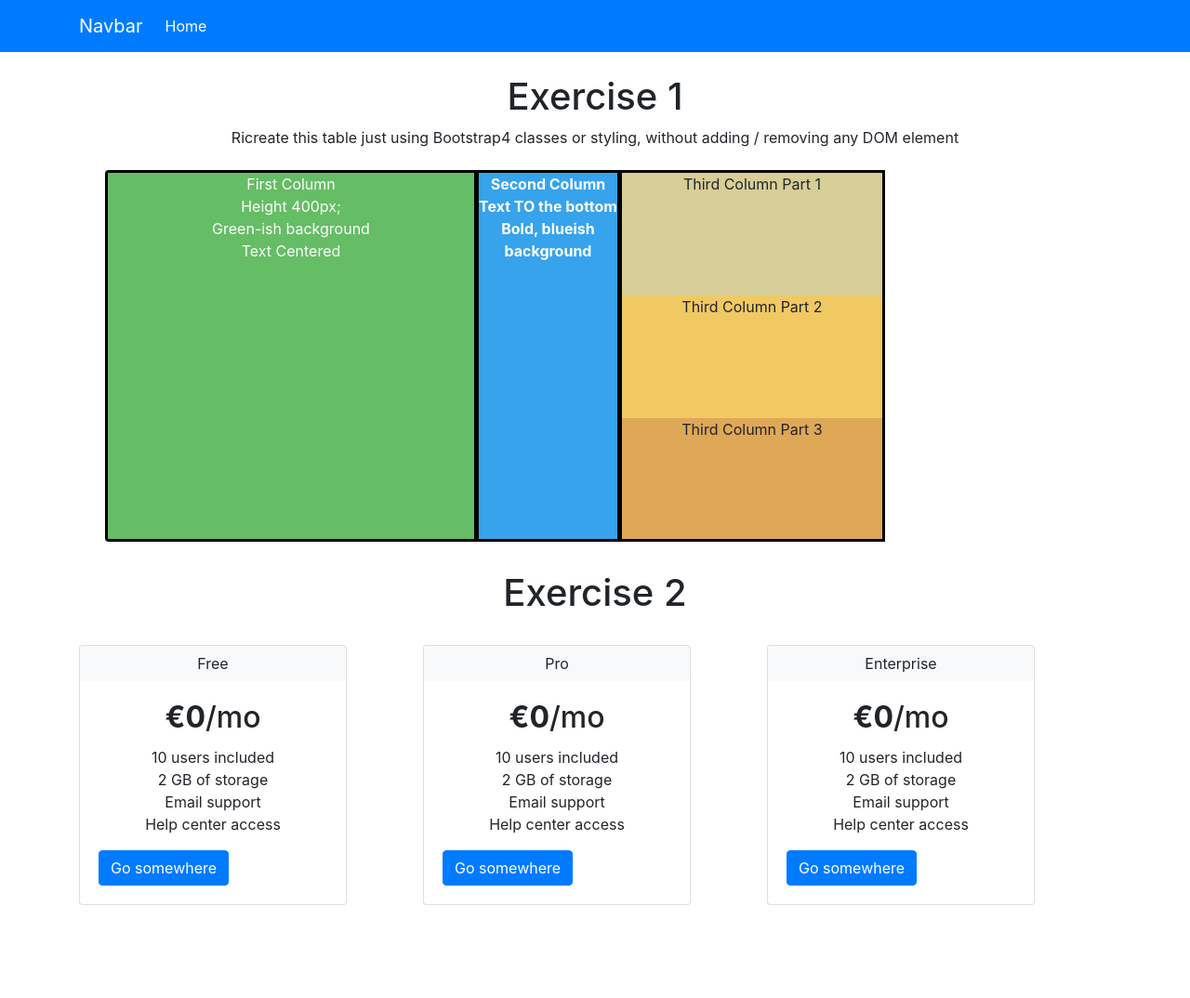
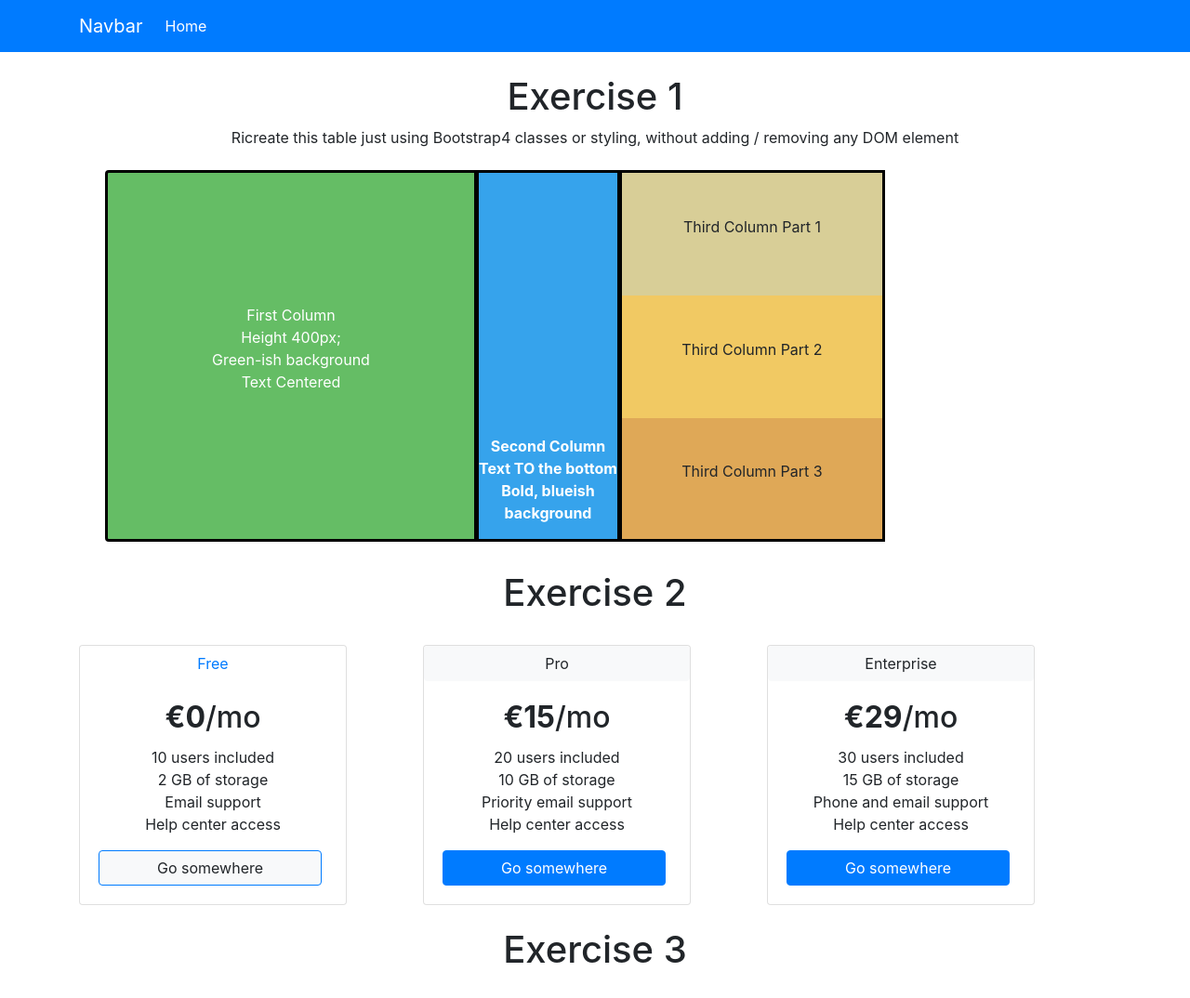
Before and after one commit to edwardTunkl/M2-D8-Landing-page, a plain HTML site: page index.html in a window 1280 px wide. Shown: the whole page at 93% size. Before the commit the page ends 974 px from the top, so only its background shows below. Drawn offline with nearby package versions, Linux system fonts and the light colour scheme.

Commit message:
Ex2 slvd

```diff
--- a/index.html
+++ b/index.html
@@ -33,8 +33,8 @@
 
         <div class="btn btn-group">
 
-        <div class="text-center text-white rounded-left" style="height: 400px; width: 400px; background-color: rgb(101, 189, 101); border: 3px solid black;" role="group" aria-label="...">
-          <div style="vertical-align: middle;">
+        <div class="text-center text-white rounded-left d-flex align-items-center d-flex justify-content-center" style="height: 400px; width: 400px; background-color: rgb(101, 189, 101); border: 3px solid black; ;" role="group" aria-label="...">
+          <div>
           <p>
             First Column <br>
             Height 400px; <br>
@@ -43,7 +43,8 @@
           </p>
         </div>
         </div>
-        <div class="btn-group text-white" style="height: 400px; background-color: rgb(54, 163, 236); border: 3px solid black; collapse "role="group" aria-label="...">
+        <div class="btn-group text-white d-flex align-items-end" style="height: 400px; background-color: rgb(54, 163, 236); border: 3px solid black; collapse "role="group" aria-label="...">
+          <div>
           <p style="font-weight: bold;">
             Second Column <br>
             Text TO the bottom <br>
@@ -51,19 +52,20 @@
             background
           </p>
         </div>
+        </div>
         <div class="btn-group " style=" ;vertical-align: middle; border: 3px solid black;" role="group" aria-label="...">
           <div>
-            <div style="height: 132px; width:280px; background-color: rgb(216, 206, 151); ">
+            <div class="d-flex align-items-center d-flex justify-content-center" style="height: 132px; width:280px; background-color: rgb(216, 206, 151); ">
               <p >
                 Third Column Part 1
               </p>
             </div>
-            <div style="height:  132px;background-color: rgb(241, 201, 99); vertical-align: middle;">
+            <div class="d-flex align-items-center d-flex justify-content-center" style="height:  132px;background-color: rgb(241, 201, 99); vertical-align: middle;">
               <p>
                 Third Column Part 2
               </p>
             </div>
-            <div style="height:  130px;background-color: rgb(223, 168, 87);">
+            <div class="d-flex align-items-center d-flex justify-content-center" style="height:  130px;background-color: rgb(223, 168, 87);">
               <p>
                 Third Column Part 3
               </p>
@@ -82,11 +84,11 @@
         <div class="row px-0">
         <div class="col px-0">
         <div class="card" style="width: 18rem;">
-          <button type="button" class="btn btn-light">Free</button>
+          <button type="button" class=" btn btn-link">Free</button>
           <div class="card-body">
             <h2 class="card-title text-center"><span style="font-weight: bolder;">€0</span>/mo</h2>
             <p class="card-text text-center">10 users included <br> 2 GB of storage <br> Email support <br> Help center access</p>
-            <a href="#" class="btn btn-primary">Go somewhere</a>
+            <a href="#" style="width: 240px;" class="btn btn-light border-primary">Go somewhere</a>
           </div>
         </div>
       </div>
@@ -94,9 +96,9 @@
         <div class="card" style="width: 18rem;">
           <button type="button" class="btn btn-light">Pro</button>
           <div class="card-body">
-            <h2 class="card-title text-center"><span style="font-weight: bolder;">€0</span>/mo</h2>
-            <p class="card-text text-center">10 users included <br> 2 GB of storage <br> Email support <br> Help center access</p>
-            <a href="#" class="btn btn-primary">Go somewhere</a>
+            <h2 class="card-title text-center"><span style="font-weight: bolder;">€15</span>/mo</h2>
+            <p class="card-text text-center">20 users included <br> 10 GB of storage <br> Priority email support <br> Help center access</p>
+            <a href="#" style="width: 240px;" class="btn btn-primary">Go somewhere</a>
           </div>
         </div>
       </div>
@@ -104,17 +106,19 @@
         <div class="card" style="width: 18rem;">
         <button type="button" class="btn btn-light">Enterprise</button>
         <div class="card-body">
-          <h2 class="card-title text-center"><span style="font-weight: bolder;">€0</span>/mo</h2>
-          <p class="card-text text-center">10 users included <br> 2 GB of storage <br> Email support <br> Help center access</p>
-          <a href="#" class="btn btn-primary">Go somewhere</a>
+          <h2 class="card-title text-center"><span style="font-weight: bolder;">€29</span>/mo</h2>
+          <p class="card-text text-center">30 users included <br> 15 GB of storage <br> Phone and email support <br> Help center access</p>
+          <a href="#" style="width: 240px;" class="btn btn-primary">Go somewhere</a>
         </div>
       </div>
     </div>
       </div>
+      </div>
+    </div>
 
 
-
-      </div>
+<div class="container">
+        <h1 class="text-center pt-4 pb-4">Exercise 3</h1>
 
 
 
@@ -122,9 +126,13 @@
 
 
 
-    </div>
 
 
+
+
+
+
+</div>
 
 
 
```
